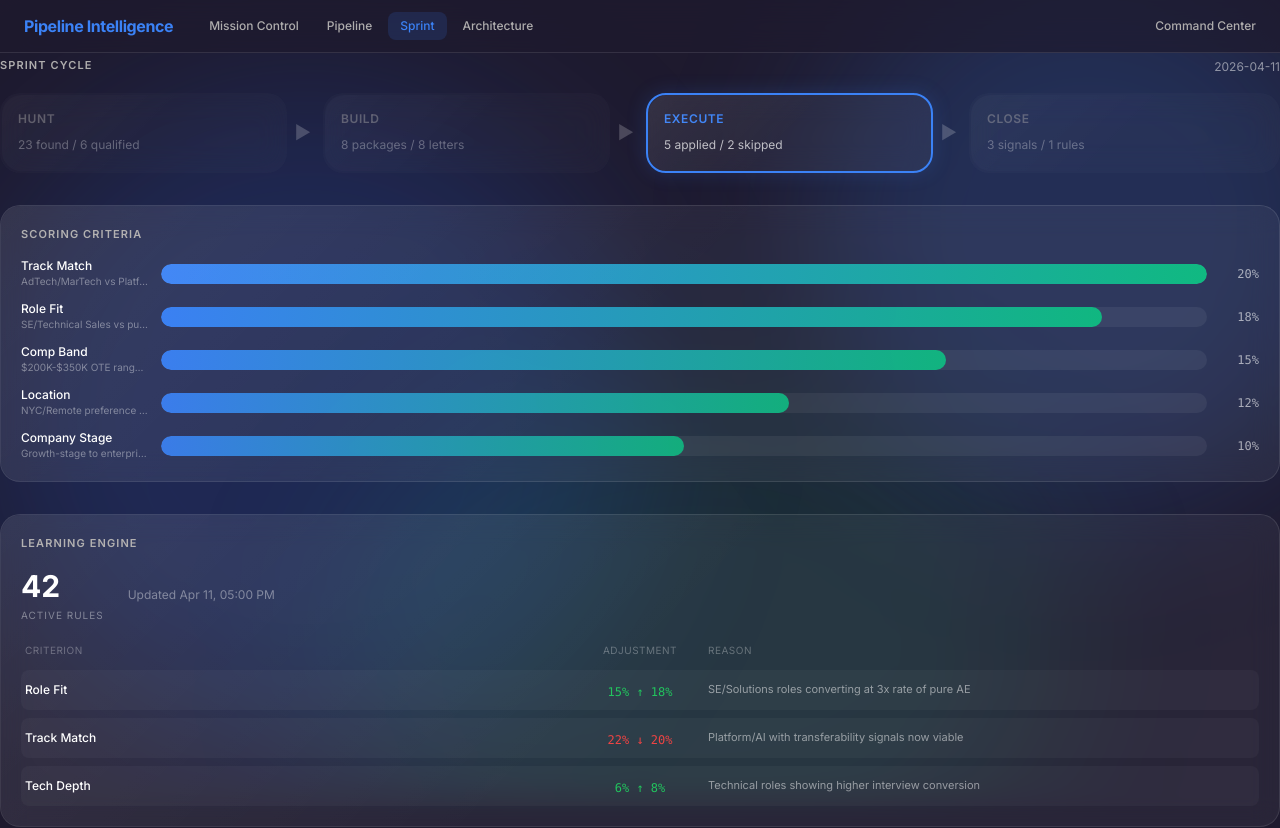
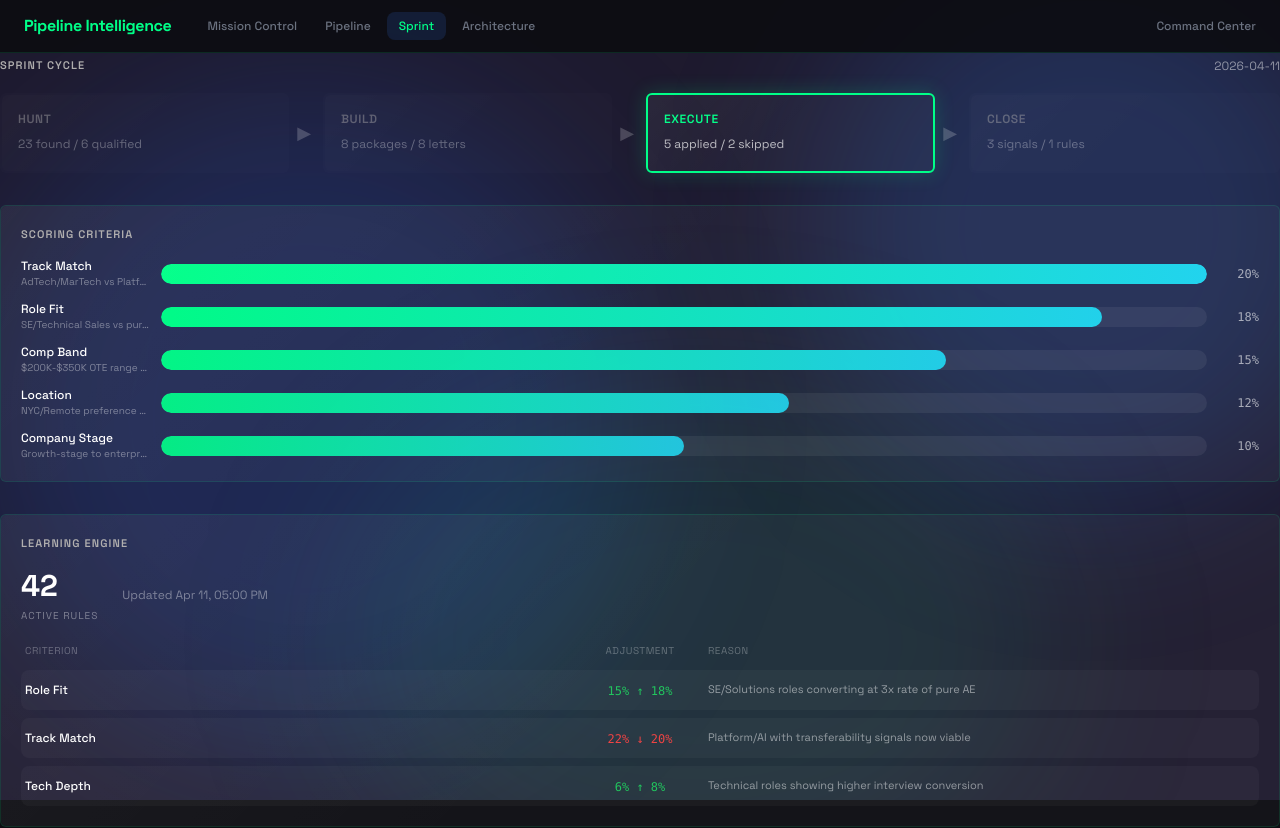
Before and after one commit to brandon-charles-novice-developer/bnye-pipeline-intelligence, a React (Vite) app: page /sprint in a window 1280 px wide. Shown: the top 828 px of the page. Built offline with nearby package versions, Linux system fonts and the light colour scheme.

Commit message:
design: high-contrast ops — Space Grotesk, electric green, near-black

```diff
--- a/index.html
+++ b/index.html
@@ -4,6 +4,9 @@
     <meta charset="UTF-8" />
     <link rel="icon" type="image/svg+xml" href="/vite.svg" />
     <meta name="viewport" content="width=device-width, initial-scale=1.0" />
+    <link rel="preconnect" href="https://fonts.googleapis.com">
+    <link rel="preconnect" href="https://fonts.gstatic.com" crossorigin>
+    <link href="https://fonts.googleapis.com/css2?family=Space+Grotesk:wght@400;500;600;700&display=swap" rel="stylesheet">
     <title>Pipeline Intelligence | B.Nye Command Center</title>
     <script>
       (function() {
--- a/src/components/views/ArchitectureView.jsx
+++ b/src/components/views/ArchitectureView.jsx
@@ -16,11 +16,11 @@ import { useFadeIn } from '../../hooks/useFadeIn'
 /* ── colour per architecture category ── */
 const CATEGORY_COLOR = {
   'data-source':   '#3B82F6',
-  'search':        '#10B981',
-  'knowledge':     '#C4B5FD',
-  'agent':         '#10B981',
-  'orchestrator':  '#F59E0B',
-  'output':        '#22C55E',
+  'search':        '#00FF88',
+  'knowledge':     '#22D3EE',
+  'agent':         '#00FF88',
+  'orchestrator':  '#FBBF24',
+  'output':        '#34D399',
 }
 
 const STATUS_DOT = {
@@ -58,11 +58,9 @@ function GlassNode({ data }) {
       style={{
         width: 178,
         background: glass.card,
-        backdropFilter: glass.blur,
-        WebkitBackdropFilter: glass.blur,
         border: `1px solid ${glass.cardBorder}`,
         borderLeft: `3px solid ${accent}`,
-        borderRadius: 10,
+        borderRadius: 6,
         padding: '10px 12px',
         cursor: 'pointer',
       }}
@@ -106,7 +104,7 @@ const nodeTypes = { custom: GlassNode }
 const defaultEdgeOptions = {
   style: { stroke: 'rgba(255,255,255,0.18)', strokeWidth: 1.5 },
   labelStyle: { fill: 'rgba(255,255,255,0.5)', fontSize: 9, fontWeight: 500 },
-  labelBgStyle: { fill: bg.base, fillOpacity: 0.85 },
+  labelBgStyle: { fill: '#0D0D12', fillOpacity: 0.9 },
   labelBgPadding: [6, 3],
   labelBgBorderRadius: 4,
 }
@@ -125,9 +123,7 @@ function DetailPanel({ node, onClose }) {
         right: 0,
         width: 300,
         height: '100%',
-        background: 'rgba(30,26,46,0.92)',
-        backdropFilter: 'blur(20px)',
-        WebkitBackdropFilter: 'blur(20px)',
+        background: 'rgba(13,13,18,0.95)',
         borderLeft: `1px solid ${glass.cardBorder}`,
         padding: '24px 20px',
         zIndex: 20,
@@ -257,10 +253,9 @@ export default function ArchitectureView() {
         <Controls
           showInteractive={false}
           style={{
-            background: 'rgba(30,26,46,0.8)',
+            background: 'rgba(13,13,18,0.9)',
             border: `1px solid ${glass.cardBorder}`,
-            borderRadius: 8,
-            backdropFilter: 'blur(12px)',
+            borderRadius: 6,
           }}
         />
       </ReactFlow>
--- a/src/index.css
+++ b/src/index.css
@@ -1,4 +1,4 @@
-@import url('https://fonts.googleapis.com/css2?family=Inter:wght@400;500;600;700&display=swap');
+@import url('https://fonts.googleapis.com/css2?family=Space+Grotesk:wght@400;500;600;700&display=swap');
 
 @tailwind base;
 @tailwind components;
@@ -11,25 +11,27 @@
 }
 
 body {
-  background-color: #1E1A2E;
+  background-color: #0D0D12;
   color: #FFFFFF;
-  font-family: 'Inter', system-ui, -apple-system, sans-serif;
+  font-family: 'Space Grotesk', system-ui, sans-serif;
   -webkit-font-smoothing: antialiased;
   -moz-osx-font-smoothing: grayscale;
 }
 
 /* ---- Scrollbar ---- */
 ::-webkit-scrollbar { width: 6px; }
-::-webkit-scrollbar-track { background: transparent; }
-::-webkit-scrollbar-thumb { background: rgba(77, 65, 118, 0.5); border-radius: 3px; }
-::-webkit-scrollbar-thumb:hover { background: rgba(103, 87, 158, 0.7); }
+::-webkit-scrollbar-track { background: rgba(0, 255, 136, 0.05); }
+::-webkit-scrollbar-thumb { background: rgba(0, 255, 136, 0.3); border-radius: 3px; }
+::-webkit-scrollbar-thumb:hover { background: rgba(0, 255, 136, 0.5); }
 
-/* ---- Glassmorphism cards ---- */
+/* ---- Selection ---- */
+::selection { background: rgba(0, 255, 136, 0.25); color: #FFFFFF; }
+
+/* ---- Solid dark panels (no glass blur) ---- */
 .glass-card {
-  background: rgba(255, 255, 255, 0.05);
-  -webkit-backdrop-filter: blur(14px);
-  backdrop-filter: blur(14px);
-  border: 1px solid rgba(255, 255, 255, 0.10);
+  background: rgba(255, 255, 255, 0.03);
+  border: 1px solid rgba(0, 255, 136, 0.12);
+  border-radius: 6px;
   position: relative;
   transition: background 200ms ease, border-color 200ms ease, box-shadow 200ms ease;
 }
@@ -38,20 +40,19 @@ body {
   position: absolute;
   inset: 0;
   border-radius: inherit;
-  background: linear-gradient(135deg, rgba(255,255,255,0.06) 0%, transparent 50%);
+  background: linear-gradient(135deg, rgba(255,255,255,0.03) 0%, transparent 50%);
   pointer-events: none;
 }
 .glass-card:hover {
-  background: rgba(255, 255, 255, 0.08);
-  border-color: rgba(255, 255, 255, 0.15);
+  background: rgba(255, 255, 255, 0.05);
+  border-color: rgba(0, 255, 136, 0.25);
 }
 
-/* ---- Glass header ---- */
+/* ---- Glass header (solid, flat) ---- */
 .glass-header {
-  background: rgba(30, 26, 46, 0.70);
-  -webkit-backdrop-filter: blur(16px);
-  backdrop-filter: blur(16px);
-  border-bottom: 1px solid rgba(255, 255, 255, 0.08);
+  background: rgba(13, 13, 18, 0.92);
+  border-bottom: 1px solid rgba(0, 255, 136, 0.12);
+  border-radius: 0;
 }
 
 /* ---- Glass input ---- */
@@ -63,8 +64,8 @@ body {
   transition: border-color 200ms ease, box-shadow 200ms ease;
 }
 .glass-input:focus {
-  border-color: rgba(103, 87, 158, 0.6);
-  box-shadow: 0 0 20px rgba(103, 87, 158, 0.2);
+  border-color: rgba(0, 255, 136, 0.5);
+  box-shadow: 0 0 20px rgba(0, 255, 136, 0.15);
   outline: none;
 }
 
@@ -84,14 +85,10 @@ body {
   from {
     opacity: 0;
     transform: translateY(12px) scale(0.98);
-    -webkit-backdrop-filter: blur(0px);
-    backdrop-filter: blur(0px);
   }
   to {
     opacity: 1;
     transform: translateY(0) scale(1);
-    -webkit-backdrop-filter: blur(14px);
-    backdrop-filter: blur(14px);
   }
 }
 .glass-enter {
--- a/src/tokens/colors.js
+++ b/src/tokens/colors.js
@@ -1,57 +1,55 @@
-// Pipeline Intelligence — design tokens (blue/emerald accent)
+// Pipeline Intelligence — design tokens (high-contrast ops)
 
 export const bg = {
-  base:    '#1E1A2E',
-  card:    '#252040',
-  hover:   '#2D2750',
+  base:    '#0D0D12',
+  card:    '#141418',
+  hover:   '#1A1A20',
   divider: 'rgba(255, 255, 255, 0.06)',
 }
 
 export const brand = {
-  primary: '#3B82F6',
-  deep:    '#2563EB',
+  primary: '#00FF88',
+  deep:    '#00CC6A',
 }
 
 export const accent = {
-  blue:    '#3B82F6',
-  emerald: '#10B981',
-  lilac:   '#C4B5FD',
+  blue:    '#22D3EE',
+  emerald: '#00FF88',
+  lilac:   '#22D3EE',
 }
 
 export const semantic = {
   positive: '#22C55E',
   negative: '#EF4444',
   caution:  '#F59E0B',
-  muted:    '#AFADAD',
+  muted:    '#6B7280',
   text:     '#FFFFFF',
 }
 
 export const chart = {
-  primary:   '#3B82F6',
-  secondary: '#10B981',
-  tertiary:  '#C4B5FD',
+  primary:   '#00FF88',
+  secondary: '#22D3EE',
+  tertiary:  '#3B82F6',
   positive:  '#22C55E',
   caution:   '#F59E0B',
 }
 
 export const glass = {
-  card:           'rgba(255, 255, 255, 0.05)',
-  cardHover:      'rgba(255, 255, 255, 0.08)',
-  cardBorder:     'rgba(255, 255, 255, 0.10)',
-  cardBorderHover:'rgba(255, 255, 255, 0.15)',
-  headerBg:       'rgba(30, 26, 46, 0.70)',
-  zone1:          'rgba(30, 26, 46, 0.60)',
-  zone2:          'rgba(59, 130, 246, 0.12)',
-  zone3:          'rgba(37, 32, 64, 0.50)',
-  blur:           'blur(14px)',
+  card:           'rgba(255, 255, 255, 0.03)',
+  cardHover:      'rgba(255, 255, 255, 0.05)',
+  cardBorder:     'rgba(0, 255, 136, 0.12)',
+  cardBorderHover:'rgba(0, 255, 136, 0.25)',
+  headerBg:       'rgba(13, 13, 18, 0.92)',
+  zone1:          'rgba(13, 13, 18, 0.60)',
+  zone2:          'rgba(0, 255, 136, 0.08)',
+  zone3:          'rgba(20, 20, 24, 0.50)',
+  blur:           'none',
 }
 
 export const tooltipStyle = {
-  backgroundColor: 'rgba(30, 26, 46, 0.85)',
-  backdropFilter: 'blur(12px)',
-  WebkitBackdropFilter: 'blur(12px)',
-  border: '1px solid rgba(255, 255, 255, 0.10)',
-  borderRadius: 12,
+  backgroundColor: 'rgba(13, 13, 18, 0.95)',
+  border: '1px solid rgba(0, 255, 136, 0.12)',
+  borderRadius: 6,
   fontSize: 12,
   color: '#FFFFFF',
   padding: '8px 12px',
@@ -69,23 +67,23 @@ export const statusColors = {
 
 // Agent model colors
 export const modelColors = {
-  'Claude Opus':   { bg: 'rgba(59, 130, 246, 0.15)',  color: '#3B82F6' },
-  'Claude Sonnet': { bg: 'rgba(16, 185, 129, 0.15)',  color: '#10B981' },
-  'Claude Haiku':  { bg: 'rgba(196, 181, 253, 0.15)', color: '#C4B5FD' },
+  'Claude Opus':   { bg: 'rgba(34, 211, 238, 0.15)',  color: '#22D3EE' },
+  'Claude Sonnet': { bg: 'rgba(0, 255, 136, 0.15)',   color: '#00FF88' },
+  'Claude Haiku':  { bg: 'rgba(59, 130, 246, 0.15)',  color: '#3B82F6' },
 }
 
 // MCP server category colors
 export const categoryColors = {
   'data-source': '#3B82F6',
-  'search':      '#10B981',
-  'knowledge':   '#C4B5FD',
+  'search':      '#00FF88',
+  'knowledge':   '#22D3EE',
 }
 
 // Architecture node category colors
 export const nodeColors = {
   'mcp-server':    '#3B82F6',
-  'agent':         '#10B981',
-  'data-store':    '#C4B5FD',
-  'orchestrator':  '#F59E0B',
-  'output':        '#22C55E',
+  'agent':         '#00FF88',
+  'data-store':    '#22D3EE',
+  'orchestrator':  '#FBBF24',
+  'output':        '#34D399',
 }
--- a/tailwind.config.js
+++ b/tailwind.config.js
@@ -5,30 +5,30 @@ export default {
     extend: {
       colors: {
         attain: {
-          base:    '#1E1A2E',
-          card:    '#252040',
-          hover:   '#2D2750',
-          primary: '#3B82F6',
-          deep:    '#2563EB',
-          blue:    '#3B82F6',
-          emerald: '#10B981',
-          lilac:   '#C4B5FD',
-          muted:   '#AFADAD',
+          base:    '#0D0D12',
+          card:    '#141418',
+          hover:   '#1A1A20',
+          primary: '#00FF88',
+          deep:    '#00CC6A',
+          blue:    '#22D3EE',
+          emerald: '#00FF88',
+          lilac:   '#22D3EE',
+          muted:   '#6B7280',
         },
       },
       fontFamily: {
-        sans: ['Inter', 'system-ui', '-apple-system', 'sans-serif'],
+        sans: ['Space Grotesk', 'system-ui', 'sans-serif'],
       },
       borderRadius: {
-        card: '20px',
+        card: '6px',
       },
       boxShadow: {
-        card: 'rgba(0, 0, 0, 0.2) 0px 1px 30px 0px',
-        'card-hover': 'rgba(0, 0, 0, 0.35) 0px 4px 40px 0px',
-        'card-glow-blue': '0 0 30px rgba(59, 130, 246, 0.15)',
-        'card-glow-emerald': '0 0 30px rgba(16, 185, 129, 0.15)',
-        'card-glow-green': '0 0 30px rgba(34, 197, 94, 0.15)',
-        'card-glow-lilac': '0 0 30px rgba(196, 181, 253, 0.15)',
+        card: 'rgba(0, 0, 0, 0.3) 0px 1px 30px 0px',
+        'card-hover': 'rgba(0, 0, 0, 0.45) 0px 4px 40px 0px',
+        'card-glow-blue': '0 0 30px rgba(34, 211, 238, 0.15)',
+        'card-glow-emerald': '0 0 30px rgba(0, 255, 136, 0.15)',
+        'card-glow-green': '0 0 30px rgba(0, 255, 136, 0.15)',
+        'card-glow-lilac': '0 0 30px rgba(34, 211, 238, 0.15)',
       },
     },
   },
```
